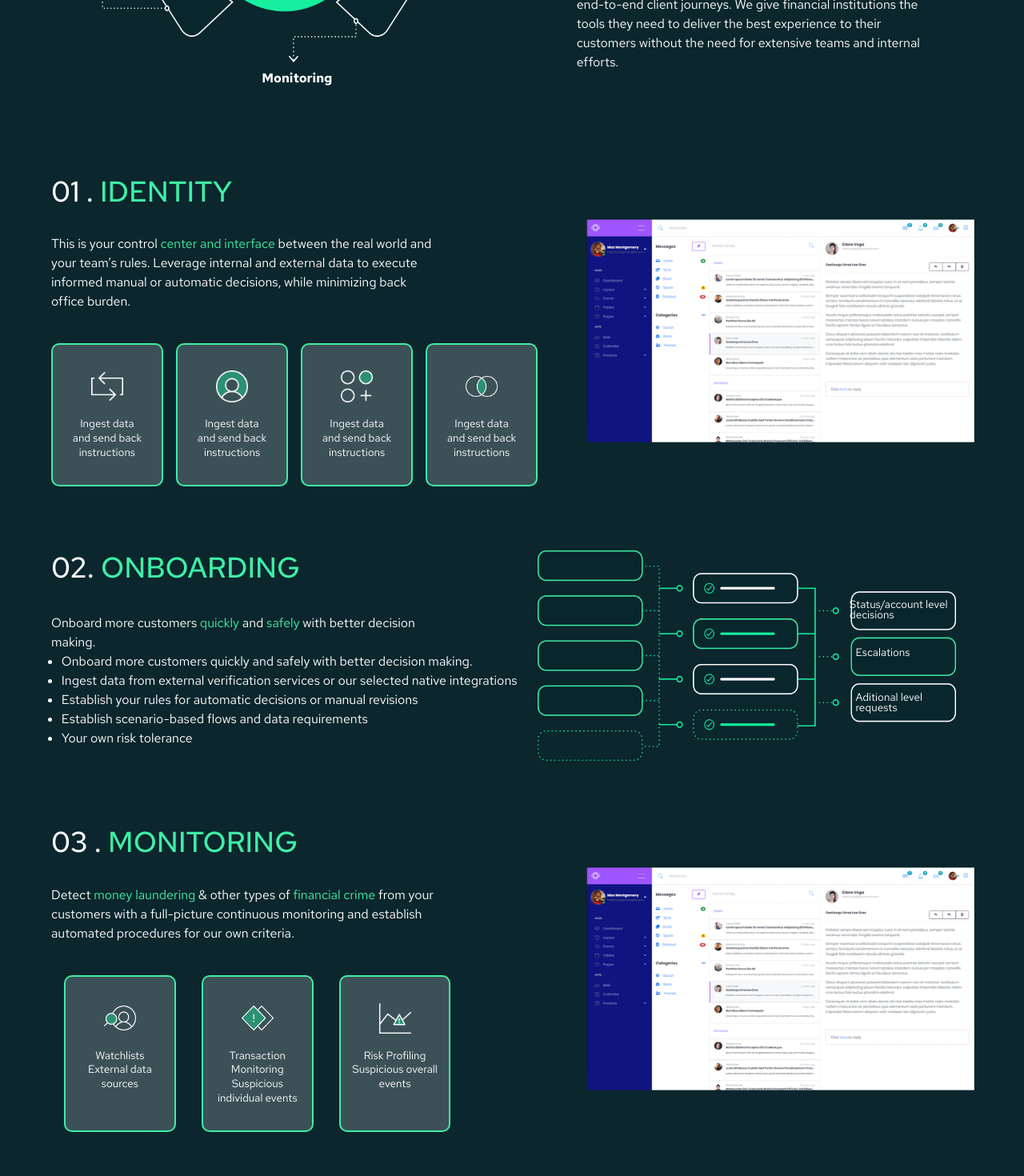
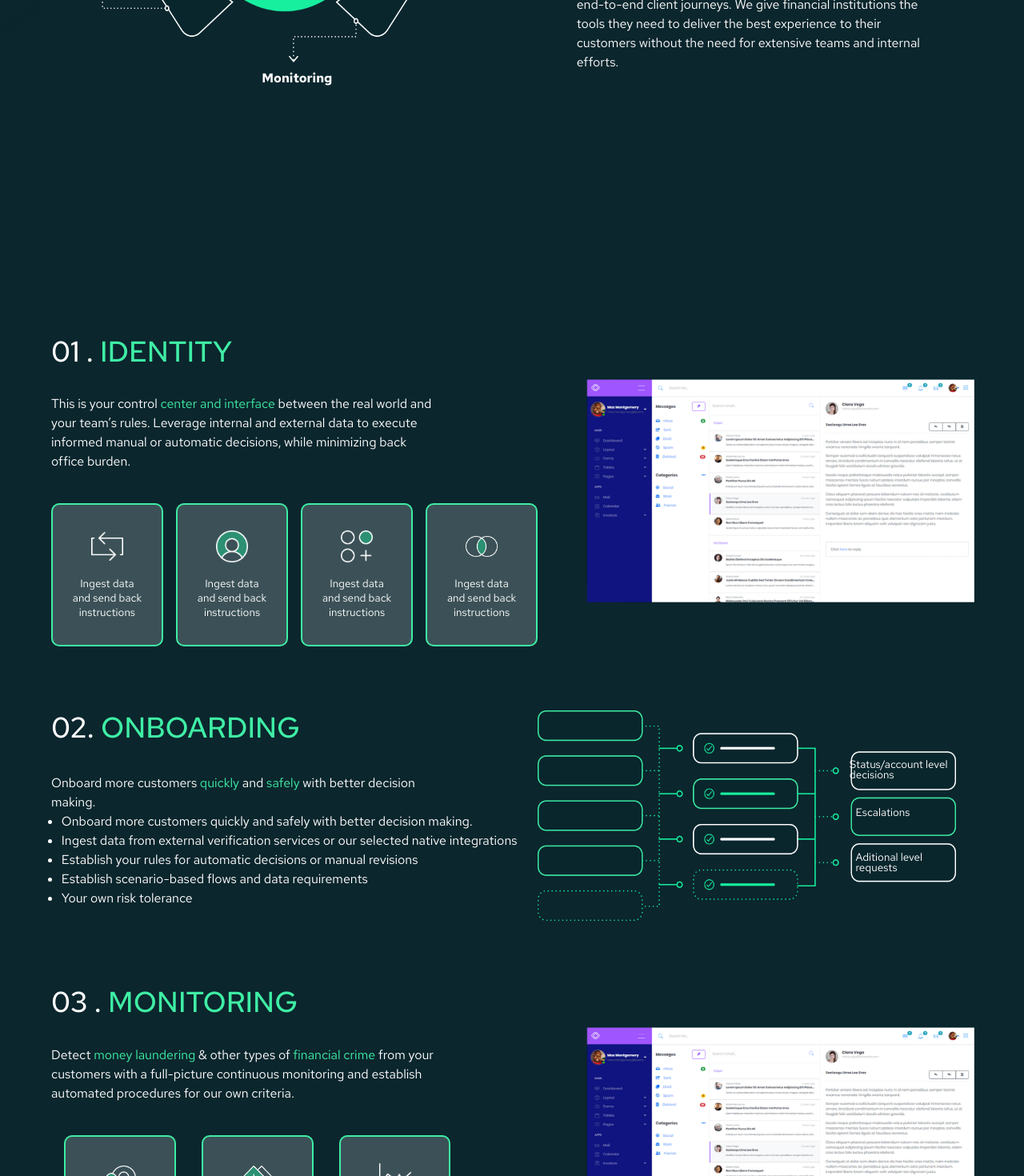
Before and after one commit to dokodeko/backbone, a Next.js app: page /clm in a window 1280 px wide. Shown: the part 980-2450 px from the top of the page at 80% size. Built offline with nearby package versions, Linux system fonts and the light colour scheme.

Commit message:
ejemplo listo

```diff
--- a/components/ui/ImagenInteractiva.jsx
+++ b/components/ui/ImagenInteractiva.jsx
@@ -1,8 +1,10 @@
 import style from "./ui.module.css";
 const ImagenInteractiva = (props) => {
-  const { fondoImagen } = props;
-  return <div className={`${style.imagen_interactiva}`}>
-      <img src={fondoImagen}/>
-  </div>;
+  const { Imagen, estilo } = props;
+  return (
+    <div className={`${style.imagen_interactiva} ${estilo}`}>
+      <img src={Imagen} id="ii" />
+    </div>
+  );
 };
 export default ImagenInteractiva;
--- a/components/ui/Sections.jsx
+++ b/components/ui/Sections.jsx
@@ -19,7 +19,6 @@ const SectionCustom = (props) => {
   const onScreen = useOnScreen(ref);
   return (
     <div className={style.cont_sections} ref={ref}>
-      {props.imagenInteractiva}
       <div className="flex_box">
         <div
           className={`${style.cont_1} ${
--- a/components/ui/ui.module.css
+++ b/components/ui/ui.module.css
@@ -168,12 +168,16 @@
 /* Imagen Interactiva */
 
 .imagen_interactiva {
-  width: 100px;
+  width: 200px;
+  margin-left: 6%;
   margin-bottom: 2rem;
-  position: fixed;
-  top: 20%;
-  display: none;
+  display: block;
+  height: 200px;
 }
+.imagen_interactiva img {
+  max-width: 200px;
+}
+
 @media (max-width: 1400px) {
   .cont_izquierdo {
     width: 38%;
--- /dev/null
+++ b/hooks/useObserverCustom.js
@@ -0,0 +1,21 @@
+import { useRef, useState, useEffect } from "react";
+
+const useObserverCustom = (opciones) => {
+  const contenedorRef = useRef(null);
+  const [esVisible, guardarVisible] = useState(false);
+
+  const llamadoFuncion = (entries) => {
+    const [entry] = entries;
+    guardarVisible(entry.isIntersecting);
+  };
+  useEffect(() => {
+    const observer = new IntersectionObserver(llamadoFuncion, opciones);
+    if (contenedorRef.current) observer.observe(contenedorRef.current);
+
+    return () => {
+      if (contenedorRef.current) observer.unobserve(contenedorRef.current);
+    };
+  }, [contenedorRef, opciones]);
+  return [contenedorRef, esVisible];
+};
+export default useObserverCustom;
--- a/package.json
+++ b/package.json
@@ -6,7 +6,7 @@
     "dev": "next dev",
     "build": "next build",
     "start": "next start",
-    "produccion": "next export"
+    "produccion": "next build && next export"
   },
   "dependencies": {
     "bootstrap": "^4.6.0",
--- a/pages/clm.jsx
+++ b/pages/clm.jsx
@@ -1,3 +1,4 @@
+import { useRef } from "react";
 import Layout from "../components/layout/Layout";
 import HeroClm from "../components/paginas/Clm/HeroClm";
 import FintechClm from "../components/paginas/Clm/FintechClm";
@@ -7,7 +8,11 @@ import CardImagen from "../components/ui/Card/CardImagen";
 import RealTImeClm from "../components/paginas/Clm/RealTimeClm";
 import ImagenInteractiva from "../components/ui/ImagenInteractiva";
 
+import useObserverCustom from "../hooks/useObserverCustom";
+import useOnScreen from "../hooks/useObserver";
+
 import style from "../components/ui/ui.module.css";
+
 const section1 = {
   numero: "01 ",
   titulo: "IDENTITY",
@@ -127,12 +132,16 @@ const section4 = {
   ],
 };
 export default function Clm() {
+  const ref2 = useRef();
+  const OnScreen = useOnScreen(ref2);
   return (
-    <>
+    <div className={OnScreen ? "p-fixed" : ""}>
       <Layout>
         <HeroClm />
         <FintechClm />
         <section>
+          <ImagenInteractiva Imagen="/png/logos/p01.png" />
+
           <SectionCustom
             numero={section1.numero}
             titulo={section1.titulo}
@@ -142,9 +151,6 @@ export default function Clm() {
             imagen={section1.imagen}
             estadoImagen={section1.estadoImagen}
             posicion={style.custom_imagen}
-            imagenInteractiva={
-              <ImagenInteractiva fondoImagen={section1.fondoImagen} />
-            }
             cards={
               <>
                 {section1.cards.map((card, index) => {
@@ -165,13 +171,12 @@ export default function Clm() {
               </>
             }
           />
+
+          <div ref={ref2}>
             <SectionCustom
               numero={section2.numero}
               titulo={section2.titulo}
               imagen={section2.imagen}
-            imagenInteractiva={
-              <ImagenInteractiva fondoImagen={section2.fondoImagen} />
-            }
               cards={
                 <>
                   <p className="mt-n1 mb-2 mb-lg-0 colorBlanco">
@@ -204,9 +209,6 @@ export default function Clm() {
               imagen={section3.imagen}
               estadoImagen={section3.estadoImagen}
               posicion={style.custom_imagen}
-            imagenInteractiva={
-              <ImagenInteractiva fondoImagen={section3.fondoImagen} />
-            }
               cards={
                 <>
                   {section3.cards.map((card, index) => {
@@ -227,7 +229,8 @@ export default function Clm() {
                   })}
                 </>
               }
-          />
+            />{" "}
+          </div>
           <SectionCustom
             numero={section4.numero}
             titulo={section4.titulo}
@@ -237,9 +240,6 @@ export default function Clm() {
             imagen={section4.imagen}
             estadoImagen={section4.estadoImagen}
             posicion={style.custom_imagen}
-            imagenInteractiva={
-              <ImagenInteractiva fondoImagen={section4.fondoImagen} />
-            }
             cards={
               <>
                 {section4.cards.map((card, index) => {
@@ -264,6 +264,6 @@ export default function Clm() {
         </section>
         <RealTImeClm />
       </Layout>
-    </>
+    </div>
   );
 }
--- a/styles/globals.css
+++ b/styles/globals.css
@@ -62,6 +62,11 @@ img {
   width: 100%;
   height: 420px;
 }
+.p-fixed #ii {
+  position: fixed;
+  top: 20%;
+  transition: all 3s ease;
+}
 @media (max-width: 1024px) {
 }
 @media (max-width: 767px) {
```
Lines whose indentation alone changed are shown as unchanged.
